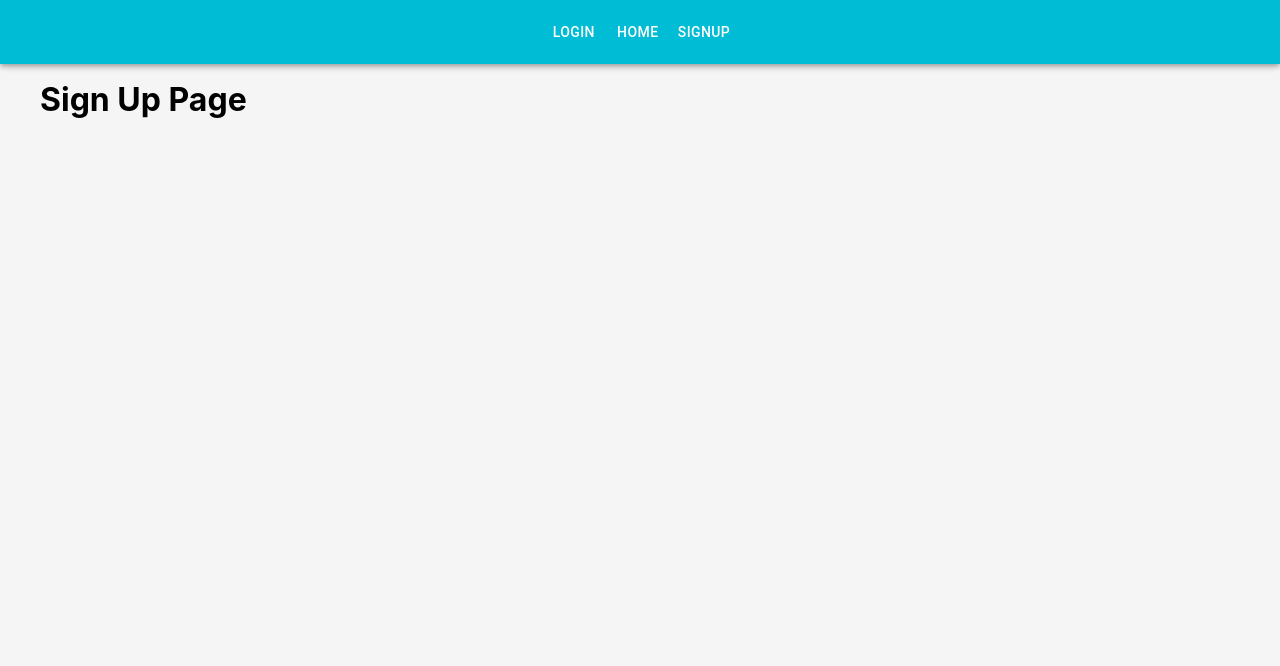
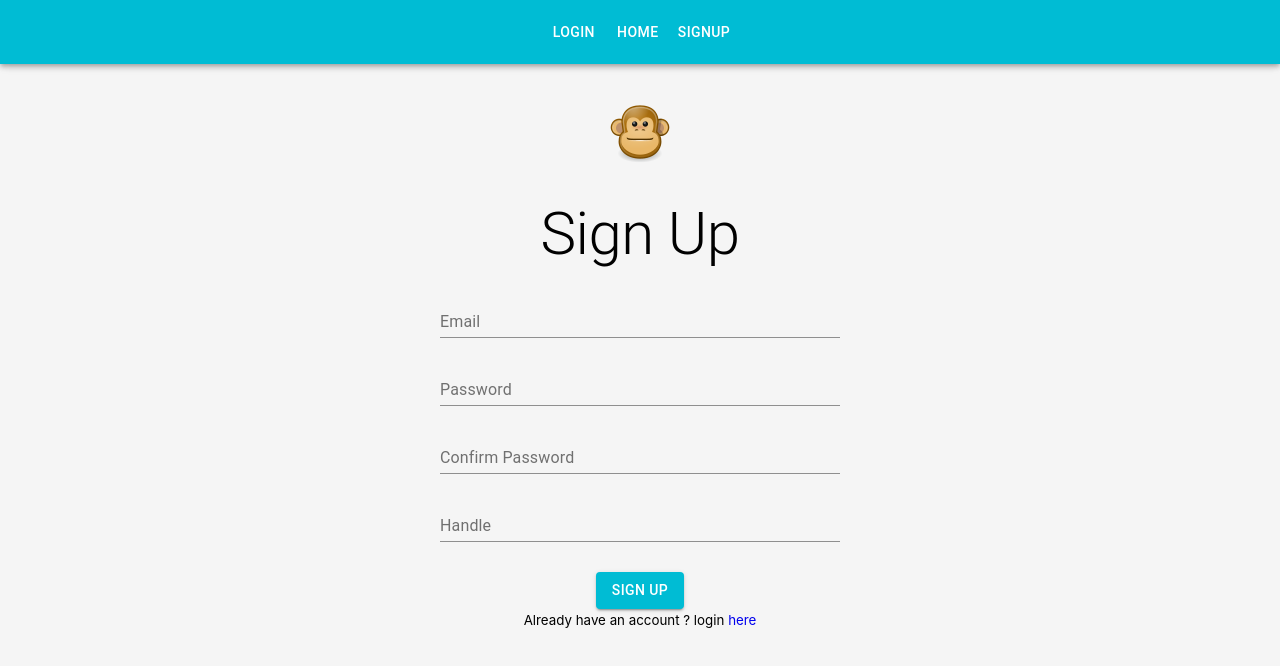
Before and after one commit to daikadai/React-SocialNetwork, a React (Create React App) app: page /signup in a window 1280 px wide. Shown: the top 666 px of the page. Built offline with nearby package versions, Linux system fonts and the light colour scheme.

Commit message:
4. SignUp and Auth State

```diff
--- a/package.json
+++ b/package.json
@@ -9,6 +9,7 @@
     "@testing-library/user-event": "^7.1.2",
     "axios": "^0.19.2",
     "dayjs": "^1.8.30",
+    "jwt-decode": "^2.2.0",
     "react": "^16.13.1",
     "react-dom": "^16.13.1",
     "react-router-dom": "^5.2.0",
--- a/src/App.js
+++ b/src/App.js
@@ -1,34 +1,30 @@
 import React from 'react';
 import { BrowserRouter as Router, Switch, Route} from 'react-router-dom';
 import './App.css';
+import themeFile from './util/theme';
 import Home from './pages/Home';
 import Login from './pages/Login';
 import SignUp from './pages/Signup';
 import Navbar from './components/Navbar';
 import { MuiThemeProvider, createMuiTheme } from '@material-ui/core';
+import JwtDecode from 'jwt-decode';
+import AuthRoute from './util/AuthRoute';
 
-const theme = createMuiTheme({
-  palette: {
-    primary: {
-      light: '#33c9dc',
-      main: '#00bcd4',
-      dark: '#008394',
-      contrastText: '#fff'
-    },
-    secondary: {
-      light: '#ff6333',
-      main: '#ff3d00',
-      dark: '#b22a00',
-      contrastText: '#fff'
-    }
-  },
-  typography: {
-    useNextVariants: true
+const theme = createMuiTheme(themeFile);
+
+let authenticated;
+const token = localStorage.FBIdToken;
+if(token) {
+  const decodedToken = JwtDecode(token);
+  if(decodedToken.exp * 1000 < Date.now()) {
+    window.location.href = '/login'
+    authenticated = false;
+  } else {
+    authenticated = true;
   }
-})
+}
 
 function App() {
-
   return (
     <MuiThemeProvider theme={theme}>
       <div className="App">
@@ -37,8 +33,8 @@
           <div className="container">
             <Switch>
               <Route exact path="/" component={Home}/>
-              <Route exact path="/login" component={Login}/>
-              <Route exact path="/signup" component={SignUp}/>
+              <AuthRoute exact path="/login" component={Login} authenticated={authenticated}/>
+              <AuthRoute exact path="/signup" component={SignUp} authenticated={authenticated}/>
             </Switch>
           </div>
         </Router>
--- a/src/pages/Login.js
+++ b/src/pages/Login.js
@@ -12,32 +12,9 @@
 import axios from "axios";
 import { Link } from "react-router-dom";
 
-const styles = {
-  form: {
-    textAlign: "center",
-  },
-  image: {
-    margin: "20px auto 20px auto",
-  },
-  pageTitle: {
-    margin: "10px auto 10px auto",
-  },
-  textField: {
-    margin: "10px auto 10px auto",
-  },
-  button: {
-    marginTop: 20,
-    position: 'relative'
-  },
-  customError: {
-    color: 'red',
-    fontSize: '0.8rem',
-    marginTop: 10
-  },
-  progress: {
-    position: 'absolute'
-  }
-};
+const styles = theme => ({
+  ...theme.spreadThis
+})
 
 class Login extends Component {
   constructor() {
@@ -56,12 +33,13 @@
     });
     const userData = {
       email: this.state.email,
-      password: this.state.password,
+      password: this.state.password
     };
     axios
       .post("/login", userData)
       .then((res) => {
         console.log(res.data);
+        localStorage.setItem('FBIdToken',`Bearer ${res.data.token}`)
         this.setState({
           loading: false,
         });
--- a/src/pages/Signup.js
+++ b/src/pages/Signup.js
@@ -1,13 +1,158 @@
-import React, { Component } from 'react';
+import React, { Component } from "react";
+import {
+  withStyles,
+  Grid,
+  Typography,
+  TextField,
+  Button,
+  CircularProgress,
+} from "@material-ui/core";
+import AppIcon from "../images/icon.png";
+import PropTypes from "prop-types";
+import axios from "axios";
+import { Link } from "react-router-dom";
+
+const styles = theme => ({
+  ...theme.spreadThis
+})
 
 class SignUp extends Component {
+  constructor() {
+    super();
+    this.state = {
+      email: "",
+      password: "",
+      confirmPassword:"",
+      handle: "",
+      loading: false,
+      errors: {},
+    };
+  }
+  handleSubmit = (e) => {
+    e.preventDefault();
+    this.setState({
+      loading: true,
+    });
+    const userData = {
+      email: this.state.email,
+      password: this.state.password,
+      confirmPassword: this.state.confirmPassword,
+      handle: this.state.handle
+    };
+    axios
+      .post("/signup", userData)
+      .then((res) => {
+        console.log(res.data);
+        localStorage.setItem('FBIdToken',`Bearer ${res.data.token}`)
+        this.setState({
+          loading: false,
+        });
+        this.props.history.push("/");
+      })
+      .catch((err) => {
+        this.setState({
+          errors: err.response.data,
+          loading: false,
+        });
+      });
+  };
+
+  handleChange = (e) => {
+    this.setState({
+      [e.target.name]: e.target.value,
+    });
+  };
   render() {
+    const { classes } = this.props;
+    const { errors, loading } = this.state;
     return (
-      <div>
-        <h1>Sign Up Page</h1>
-      </div>
+      <Grid container className={classes.form}>
+        <Grid item sm></Grid>
+        <Grid item sm>
+          <img src={AppIcon} alt="monkey" className={classes.image} />
+          <Typography variant="h2" className={classes.pageTitle}>
+            Sign Up
+          </Typography>
+          <form noValidate onSubmit={this.handleSubmit}>
+            <TextField
+              id="email"
+              name="email"
+              type="email"
+              label="Email"
+              className={classes.textField}
+              helperText={errors.email}
+              error={errors.email ? true : false}
+              value={this.state.email}
+              onChange={this.handleChange}
+              fullWidth
+            />
+            <TextField
+              id="password"
+              name="password"
+              type="password"
+              label="Password"
+              helperText={errors.password}
+              error={errors.password ? true : false}
+              className={classes.textField}
+              value={this.state.password}
+              onChange={this.handleChange}
+              fullWidth
+            />
+            <TextField
+              id="confirmPassword"
+              name="confirmPassword"
+              type="password"
+              label="Confirm Password"
+              helperText={errors.confirmPassword}
+              error={errors.confirmPassword ? true : false}
+              className={classes.textField}
+              value={this.state.confirmPassword}
+              onChange={this.handleChange}
+              fullWidth
+            />
+            <TextField
+              id="handle"
+              name="handle"
+              type="text"
+              label="Handle"
+              helperText={errors.handle}
+              error={errors.handle ? true : false}
+              className={classes.textField}
+              value={this.state.handle}
+              onChange={this.handleChange}
+              fullWidth
+            />
+            {
+              errors.general && (
+                <Typography variant="body2" className={classes.customError}>
+                  {errors.general}
+                </Typography>
+              )
+            }
+            <Button
+              type="submit"
+              variant="contained"
+              color="primary"
+              className={classes.button}
+              disabled={loading}
+            >
+              Sign Up
+              {loading && (
+                <CircularProgress size={30} className={classes.progress}/>
+              )}
+            </Button>
+            <br/>
+            <small>Already have an account ? login <Link to="/login">here</Link></small>
+          </form>
+        </Grid>
+        <Grid item sm></Grid>
+      </Grid>
     );
   }
 }
 
-export default SignUp;
+SignUp.propTypes = {
+  classes: PropTypes.object.isRequired,
+};
+
+export default withStyles(styles)(SignUp);
--- /dev/null
+++ b/src/util/AuthRoute.js
@@ -0,0 +1,10 @@
+import React from 'react'
+import { Route, Redirect } from 'react-router-dom'
+
+const AuthRoute = ({ component: Component, authenticated, ...rest}) => {
+  return (
+    <Route {...rest} render={props => authenticated === true ? <Redirect to="/" /> : <Component {...props} /> } />
+  )
+}
+
+export default AuthRoute
--- /dev/null
+++ b/src/util/theme.js
@@ -0,0 +1,45 @@
+export default {
+  palette: {
+    primary: {
+      light: '#33c9dc',
+      main: '#00bcd4',
+      dark: '#008394',
+      contrastText: '#fff'
+    },
+    secondary: {
+      light: '#ff6333',
+      main: '#ff3d00',
+      dark: '#b22a00',
+      contrastText: '#fff'
+    }
+  },
+  spreadThis: {
+    typography: {
+      useNextVariants: true
+    },
+    form: {
+      textAlign: "center",
+    },
+    image: {
+      margin: "20px auto 20px auto",
+    },
+    pageTitle: {
+      margin: "10px auto 10px auto",
+    },
+    textField: {
+      margin: "10px auto 10px auto",
+    },
+    button: {
+      marginTop: 20,
+      position: 'relative'
+    },
+    customError: {
+      color: 'red',
+      fontSize: '0.8rem',
+      marginTop: 10
+    },
+    progress: {
+      position: 'absolute'
+    }
+  }
+}
```
Also changed, not shown: 1 other file (tests, documents, lock files or other folders).
